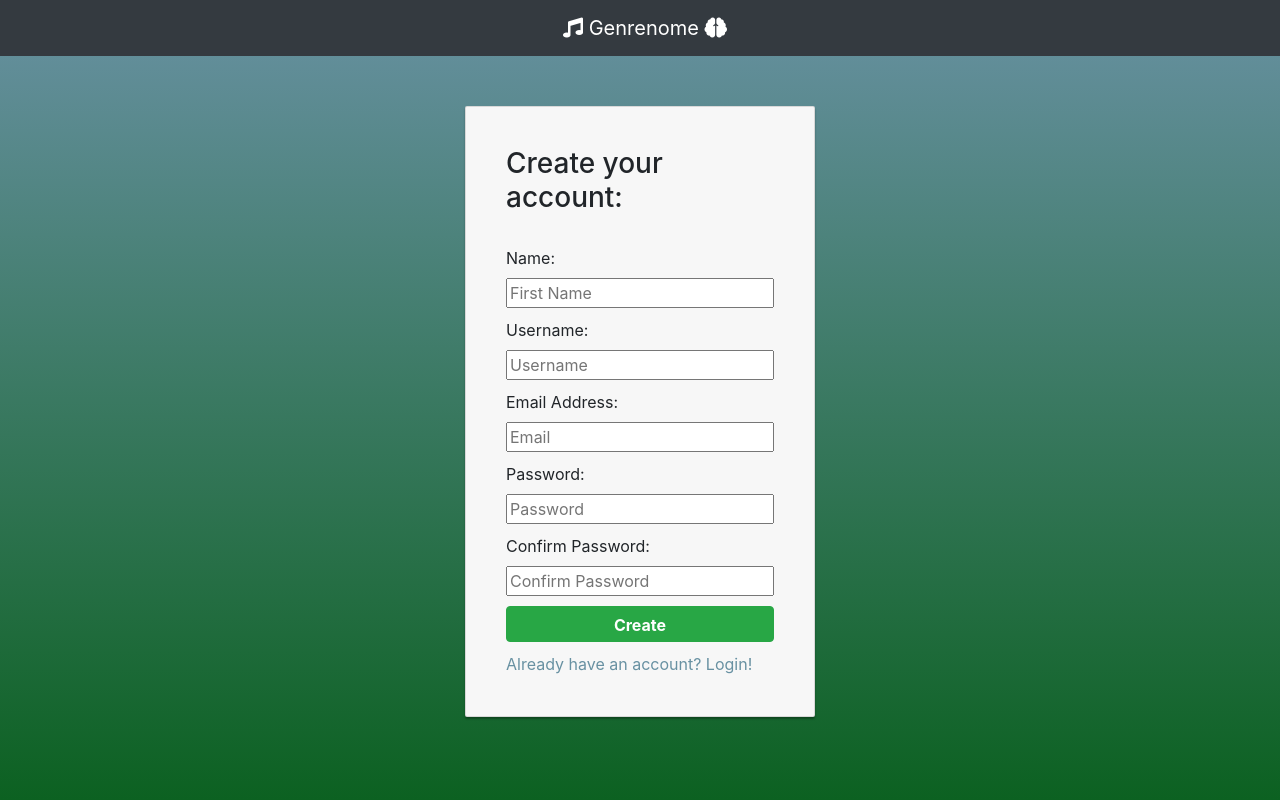
After one commit to chrizandr/Genrenome, a Flask app: page /register in a window 1280 px wide. The commit adds this page. Run offline with Flask 2, Linux system fonts and the light colour scheme; parts of the project's set-up code (start-up, migrations or seed data) failed here and were passed over; some libraries are stand-ins or nearby versions.

Commit message:
Registration

```diff
--- a/app.py
+++ b/app.py
@@ -116,25 +116,24 @@ def register():
     if 'user' in session:
         return redirect(url_for('index'))
     if request.method == "GET":
-        return render_template("signup.html")
+        return render_template("register.html")
     if request.method == "POST":
         name = request.form["name"]
         username = request.form["username"]
         email = request.form["email"]
         password = request.form["password"]
         confirm_password = request.form["confirm_password"]
-        faculty = request.form["faculty"]
         if password != confirm_password:
             flash("Passwords don't match")
             return redirect(url_for('register'))
         if db_session.query(exists().where(User.username == username)).scalar():
             flash("User already exists")
             return redirect(url_for('register'))
-        new_user = User(username, password, name, email, faculty)
+        new_user = User(username, password, name, email)
         db_session.add(new_user)
         db_session.commit()
         flash("You have successfully registered, please login")
-        return redirect(url_for('login'))
+        return redirect(url_for('register'))
 
 
 if __name__ == "__main__":
--- a/templates/index.html
+++ b/templates/index.html
@@ -11,7 +11,7 @@
             <div class="card-body">
               <h4 class="card-title">Music Taste</h4>
               <p class="card-text">Tell us your 5 favourite songs so that we can build a music profile based on your taste in music</p>
-              <a href="/songs" class="btn btn-primary">Choose songs</a>
+              <a href="/music" class="btn btn-primary">Choose songs</a>
             </div>
         </div>
         <div class="card">
--- /dev/null
+++ b/templates/register.html
@@ -0,0 +1,76 @@
+<!DOCTYPE html>
+<html lang="en">
+
+<head>
+    <meta charset="utf-8">
+    <title>Register - Genrenome</title>
+
+    <link href="static/bootstrap/css/bootstrap.min.css" rel="stylesheet">
+    <link href="static/css/login.css" rel="stylesheet">
+    <script src="static/jquery/jquery.min.js"></script>
+    <script src="static/bootstrap/js/bootstrap.bundle.min.js"></script>
+    <link rel="stylesheet" href="https://use.fontawesome.com/releases/v5.4.2/css/all.css" integrity="sha384-/rXc/GQVaYpyDdyxK+ecHPVYJSN9bmVFBvjA/9eOB+pb3F2w2N6fc5qB9Ew5yIns" crossorigin="anonymous">
+
+</head>
+
+<body>
+
+	<nav class="navbar navbar-expand-lg navbar-dark bg-dark static-top">
+
+		<div class="container">
+
+			<a class="btn btn-navbar" data-toggle="collapse" data-target=".nav-collapse">
+				<span class="icon-bar"></span>
+				<span class="icon-bar"></span>
+				<span class="icon-bar"></span>
+			</a>
+            <a class="navbar-brand" href="/"><i class="fas fa-music"></i> Genrenome <i class="fas fa-brain"></i> </a>
+
+			<div class="nav-collapse">
+				<ul class="nav pull-right"></ul>
+			</div>
+
+		</div>
+
+	</nav>
+
+    <div class="container">
+      <div class="card card-container">
+                <form class="form-signin" action="/register" method="post">
+    			<h3>Create your account:</h3> <br>
+
+                    {% with messages = get_flashed_messages() %}
+                        {% if messages %}
+                            <ul class=flashes>
+                            {% for message in messages %}
+                                <li style="color:red;">{{ message }}</li>
+                            {% endfor %}
+                            </ul>
+                        {% endif %}
+                    {% endwith %}
+
+                    <label for="firstname">Name:</label>
+                    <input type="text" id="name" name="name" value="" placeholder="First Name" class="login" />
+
+                    <label for="lastname">Username:</label>
+                    <input type="text" id="lastname" name="username" value="" placeholder="Username" class="login" />
+
+                    <label for="email">Email Address:</label>
+                    <input type="text" id="email" name="email" value="" placeholder="Email" class="login"/>
+
+                    <label for="password">Password:</label>
+                    <input type="password" id="password" name="password" value="" placeholder="Password" class="login"/>
+
+                    <label for="confirm_password">Confirm Password:</label>
+                    <input type="password" id="confirm_password" name="confirm_password" value="" placeholder="Confirm Password" class="login"/>
+                     <button class="button btn btn-success btn-large">Create</button>
+                <a href="/login" class="forgot-password">
+                    Already have an account? Login!
+                </a>
+            </a>
+            </div>
+    	</div>
+
+</body>
+
+</html>
```
